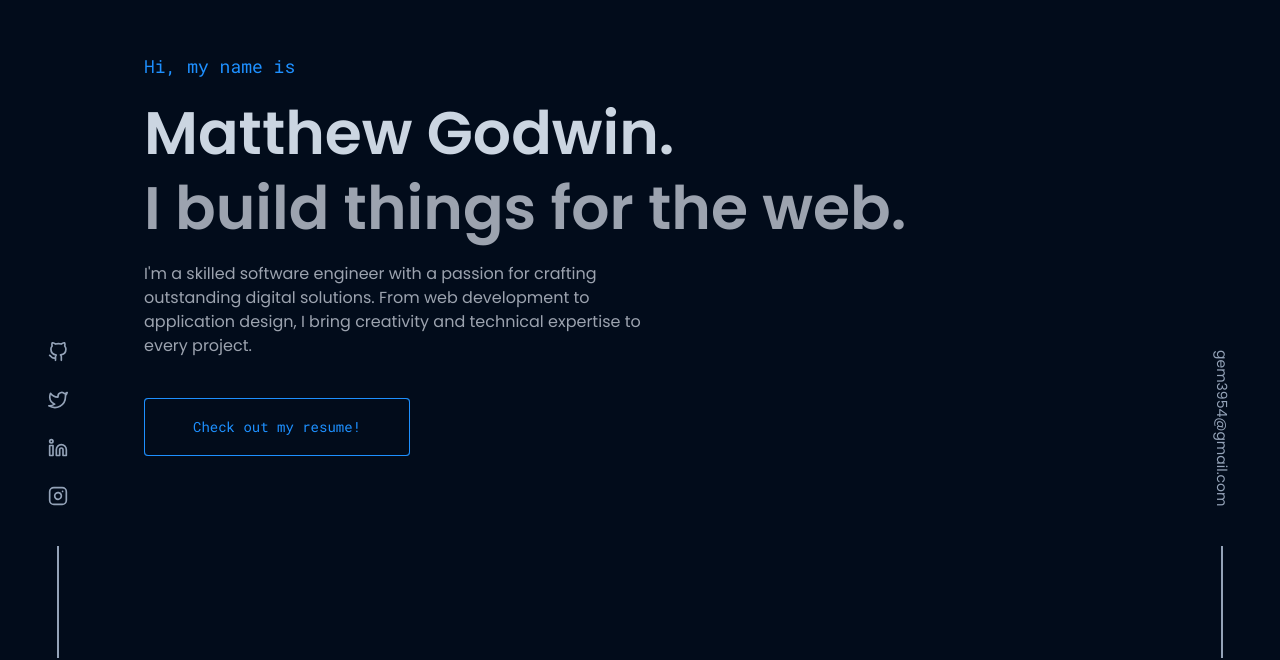
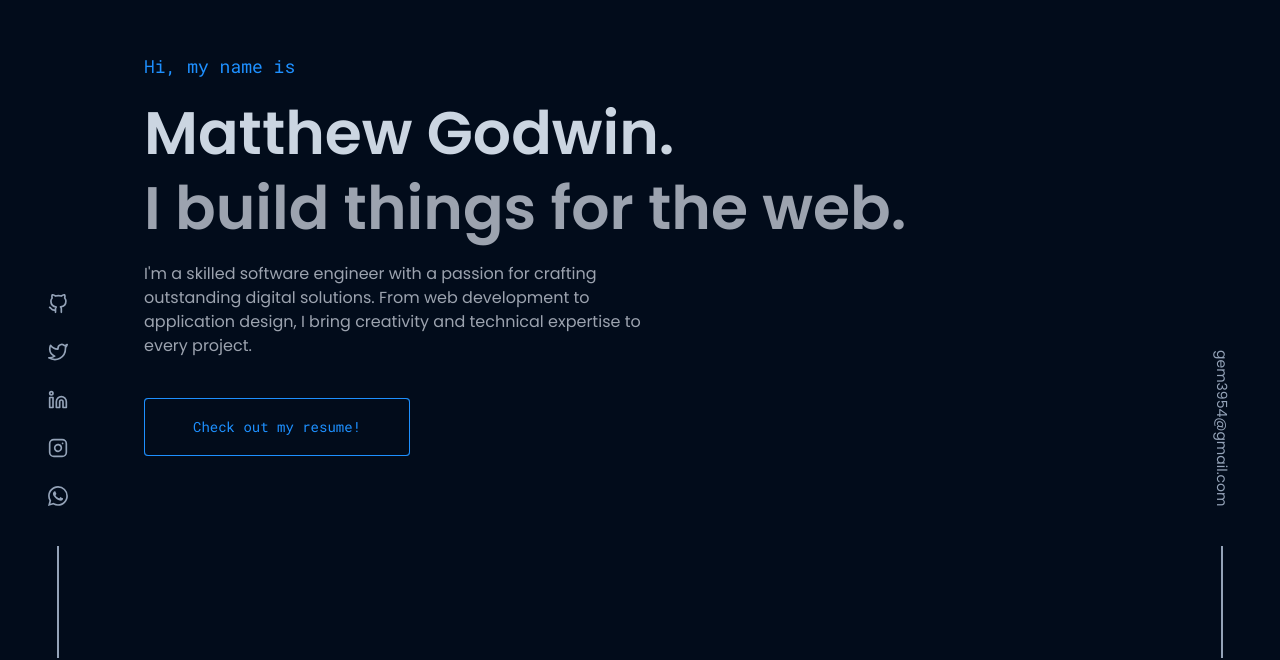
Before and after one commit to godwinmat/my-portfolio, a Next.js app: page / in a window 1280 px wide. Shown: the part 142-802 px from the top of the page. Built offline with nearby package versions, Linux system fonts and the light colour scheme.

Commit message:
added whatsapp to the socials

```diff
--- a/app/components/GetInTouch.js
+++ b/app/components/GetInTouch.js
@@ -7,6 +7,7 @@ import Link from "next/link";
 import { roboto } from "../utils/fonts";
 import { motion } from "framer-motion";
 import { useInView } from "react-intersection-observer";
+import { BsWhatsapp } from "react-icons/bs";
 
 const GetInTouch = () => {
     const [ref, inView] = useInView();
@@ -86,6 +87,14 @@ const GetInTouch = () => {
                             <FiInstagram className="text-slate-400 text-xl cursor-pointer hover:text-primary hover:-translate-y-2 transition-all duration-500" />
                         </Link>
                     </li>
+                    <li>
+                        <Link
+                            href="https://wa.me/+2349061868349"
+                            target="_blank"
+                        >
+                            <BsWhatsapp className="text-slate-400 text-xl cursor-pointer hover:text-primary hover:-translate-y-2 transition-all duration-500" />
+                        </Link>
+                    </li>
                 </ul>
                 <motion.p
                     className={`${roboto.className} text-slate-400 hover:text-primary cursor-pointer text-sm`}
--- a/app/components/SocialComponent.js
+++ b/app/components/SocialComponent.js
@@ -2,6 +2,7 @@ import React from "react";
 import { motion } from "framer-motion";
 import Link from "next/link";
 import { FiGithub, FiInstagram, FiLinkedin, FiTwitter } from "react-icons/fi";
+import { BsWhatsapp } from "react-icons/bs";
 
 const SocialComponent = () => {
     return (
@@ -41,6 +42,11 @@ const SocialComponent = () => {
                         <FiInstagram className="text-slate-400 text-xl cursor-pointer hover:text-primary hover:-translate-y-2 transition-all duration-500" />
                     </Link>
                 </li>
+                <li>
+                    <Link href="https://wa.me/+2349061868349" target="_blank">
+                        <BsWhatsapp className="text-slate-400 text-xl cursor-pointer hover:text-primary hover:-translate-y-2 transition-all duration-500" />
+                    </Link>
+                </li>
             </ul>
         </motion.div>
     );
```
